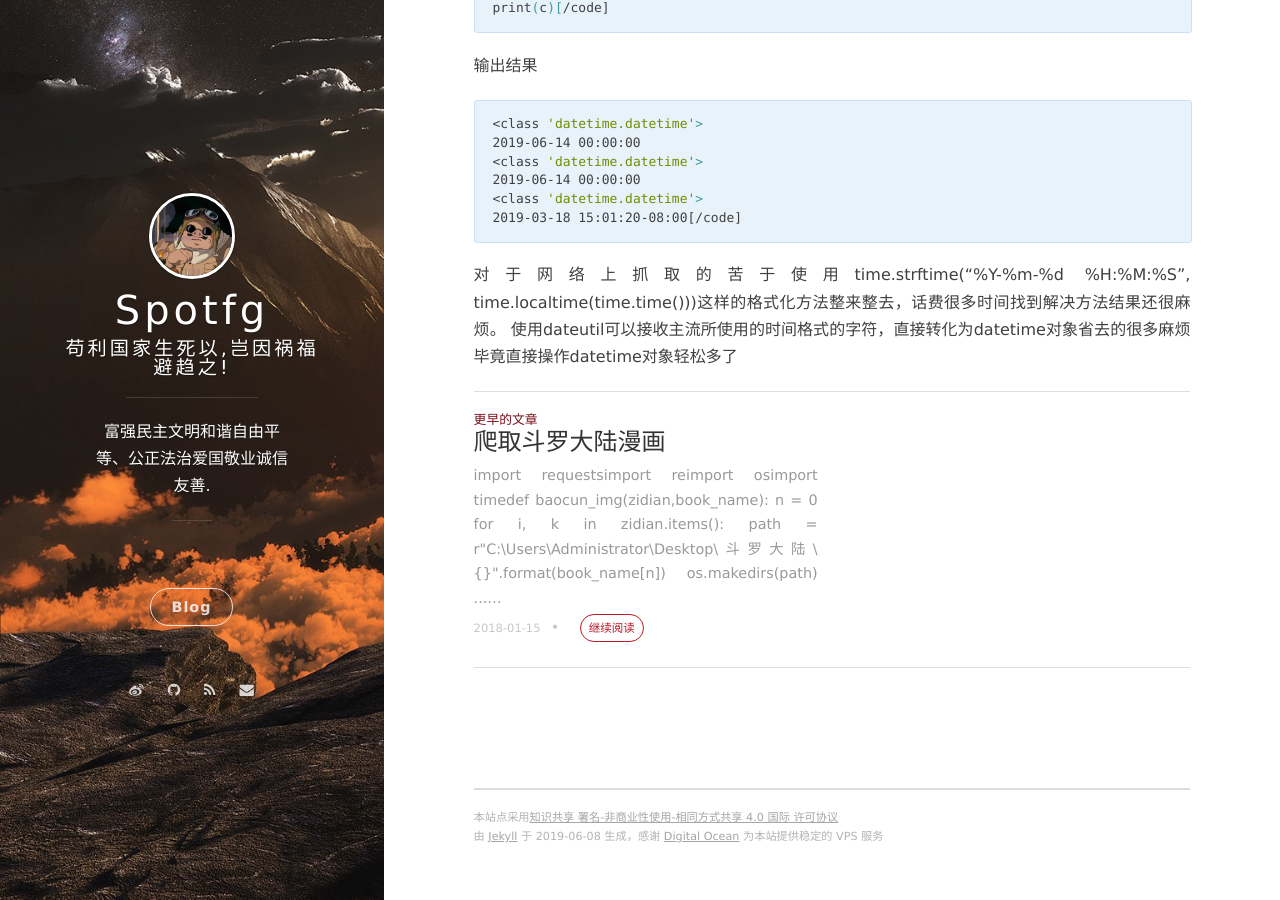
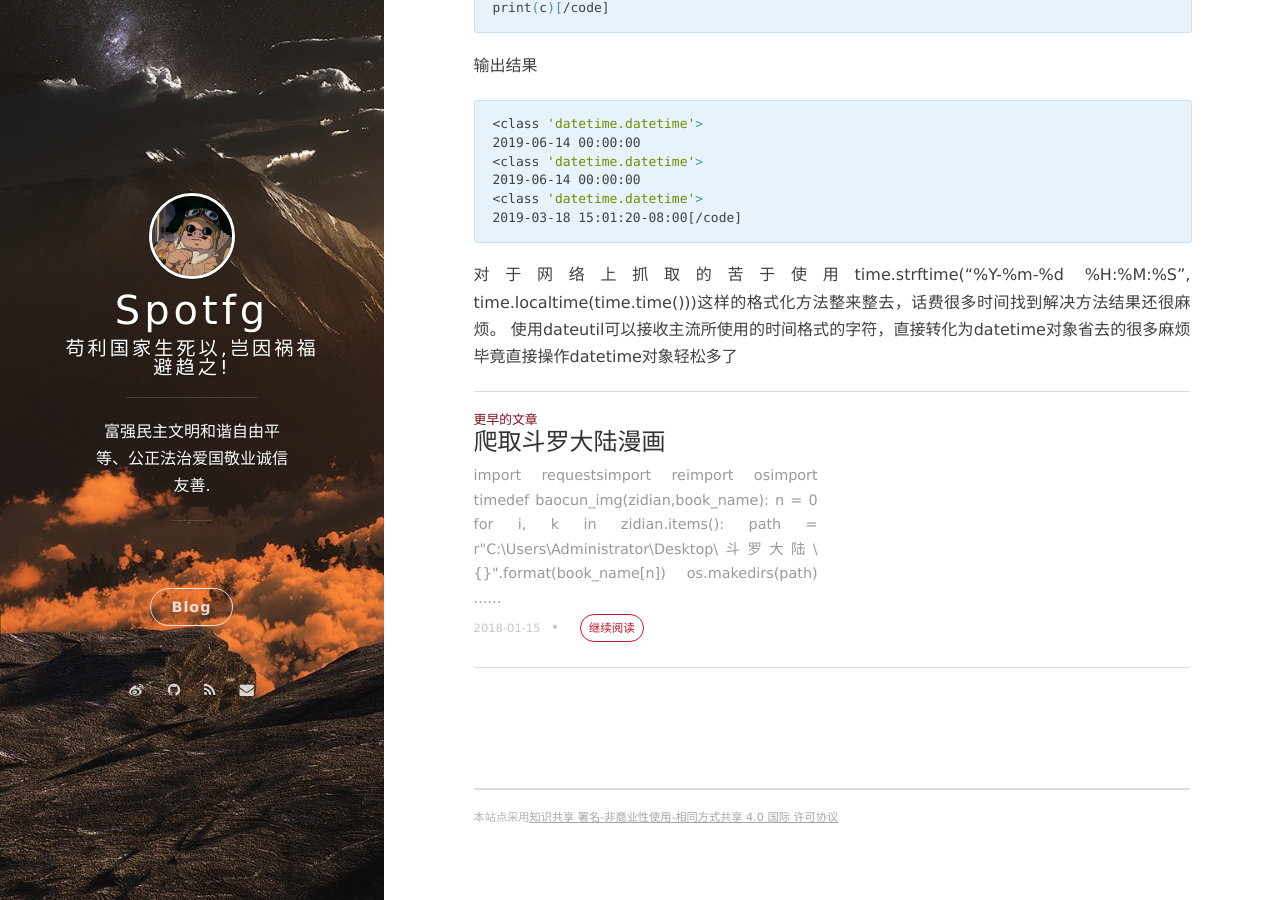
Before and after one commit to 7134g/7134g.github.io, a Jekyll site: the page built from _posts/2019-06-05-python-dateutil.markdown, in a window 1280 px wide and 900 px high, scrolled down 515 px. Built offline with Jekyll 4.4.1, drawn with Linux system fonts in a browser that asks for light colours; nearby versions of some CDN libraries; comment, search, counter and statistics services are not loaded.

Commit message:
修改尾注

```diff
--- a/_includes/footer.html
+++ b/_includes/footer.html
@@ -1,6 +1,5 @@
 <section class="footer">
     <footer>
     	<span class="footer__copyright">本站点采用<a href="http://creativecommons.org/licenses/by-nc-sa/4.0/">知识共享 署名-非商业性使用-相同方式共享 4.0 国际 许可协议</a></span>
-        <span class="footer__copyright">由 <a href="https://jekyllrb.com">Jekyll</a> 于 {{ site.time | date: "%F" }} 生成，感谢 <a href="https://www.digitalocean.com/?refcode=30ed2d146762">Digital Ocean</a> 为本站提供稳定的 VPS 服务</span>
     </footer>
 </section>
```
